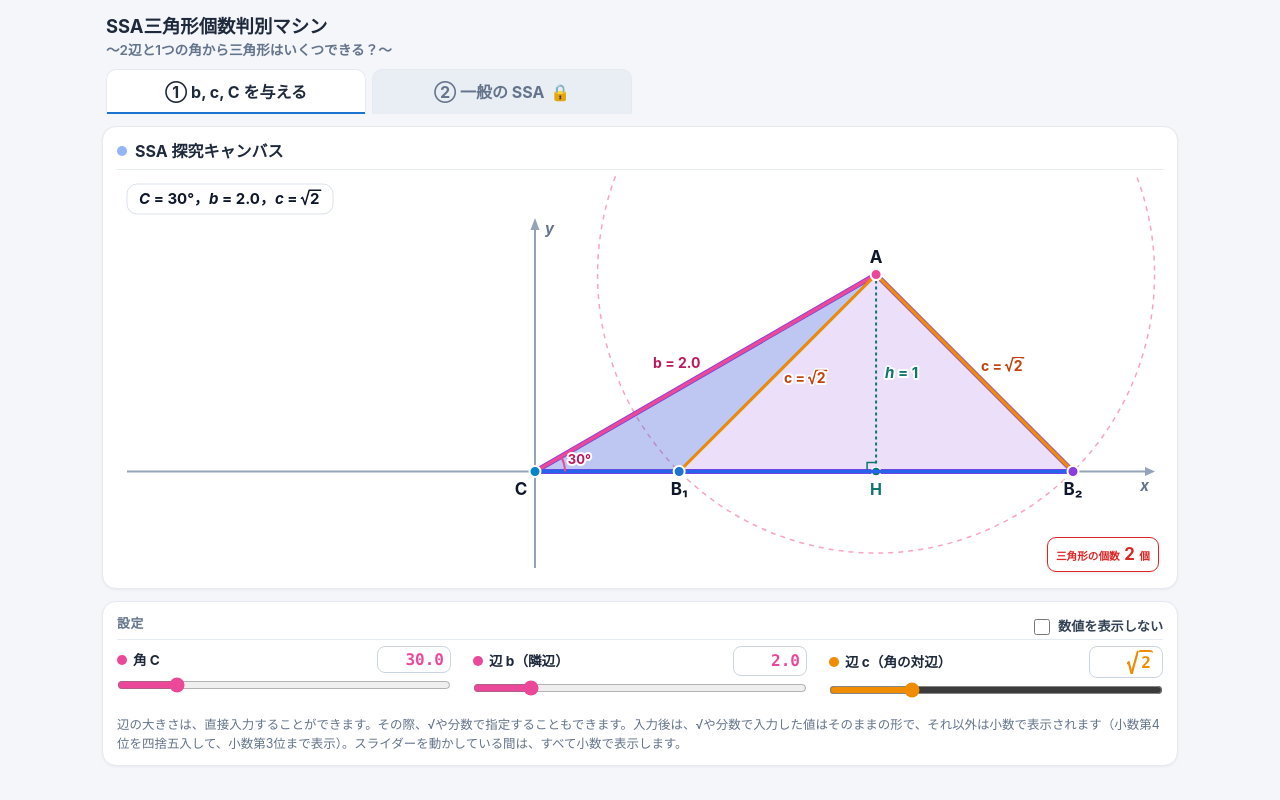
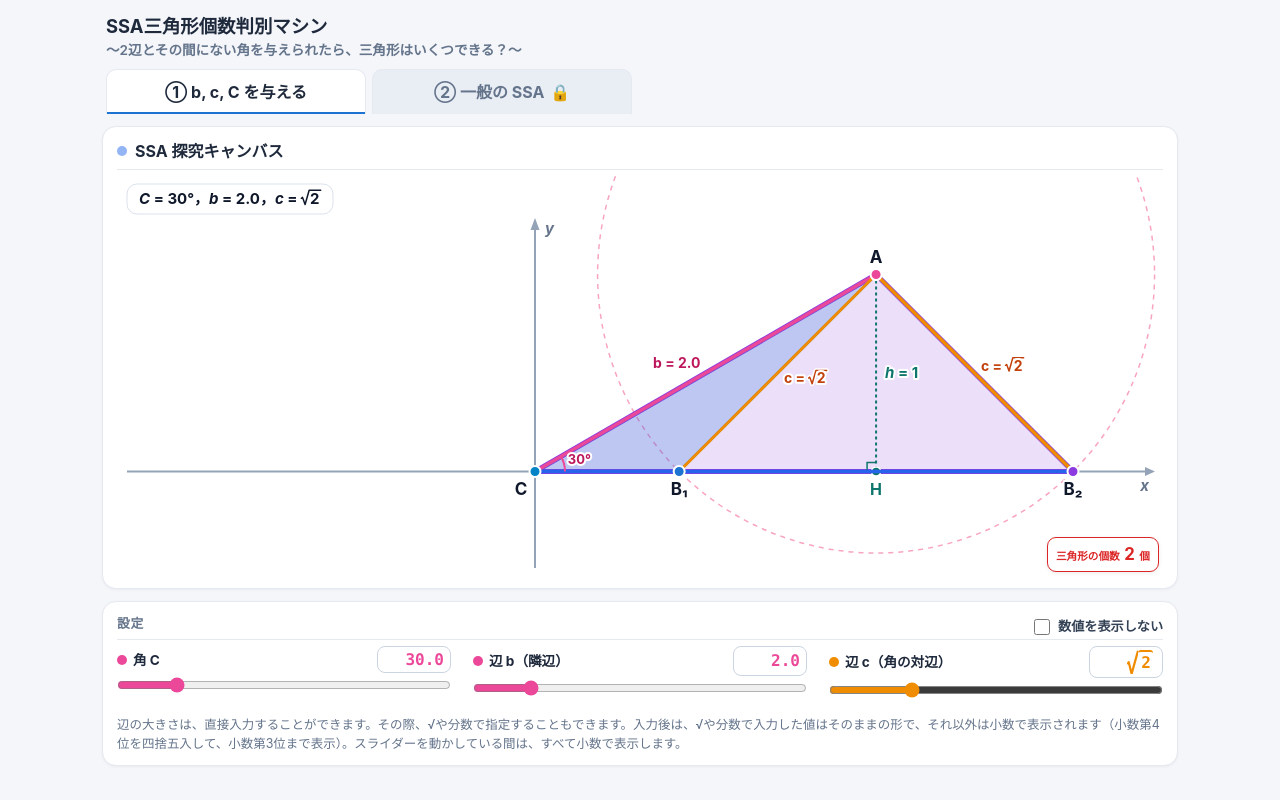
Before and after one commit to iheukoraumi/SSA, a plain HTML site: page index.html in a window 1280 px wide. Drawn offline with Linux system fonts and the light colour scheme.

Commit message:
Add files via upload

```diff
--- a/index.html
+++ b/index.html
@@ -100,7 +100,7 @@ svg .halo{paint-order:stroke;stroke:#fff;stroke-width:4px;stroke-linejoin:round}
 </style>
 </head>
 <body>
-<header><h1>SSA三角形個数判別マシン<span class="sub">～2辺と1つの角から三角形はいくつできる？～</span></h1></header>
+<header><h1>SSA三角形個数判別マシン<span class="sub"><span style="display:inline-block">～2辺とその間にない角を与えられたら、</span><span style="display:inline-block">三角形はいくつできる？～</span></span></h1></header>
 <noscript><div style="margin:12px;padding:12px;background:#fff7ed;border:1px solid #fdba74;border-radius:10px">このページは JavaScript を使います。JavaScript が無効、またはプレビュー画面（メール・LINE・「ファイル」アプリのクイックルックなど）では動作しません。Safari や Chrome などのブラウザで開いてください。</div></noscript>
 <div id="errBox" hidden style="margin:12px;padding:12px;background:#fef2f2;border:1px solid #fca5a5;border-radius:10px;color:#991b1b;font-size:.85rem"></div>
 <main>
```
